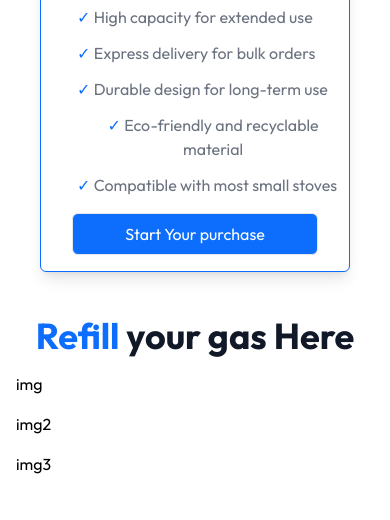
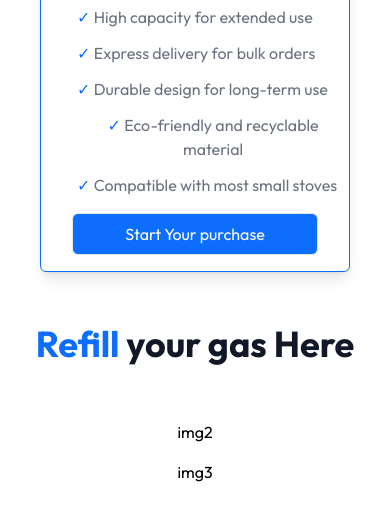
Before and after one commit to gasbygasplc/Supply-Chain-Management-for-Gas-By-Bas-PLC, a React (Vite) app in the folder frontend/: page / in a window 390 px wide. Shown: the part 1884-2404 px from the top of the page. Built offline with nearby package versions, Linux system fonts and the light colour scheme.

Commit message:
Refactor GasRequest component layout for improved responsiveness and styling

```diff
--- a/frontend/src/Components/GasRequest.jsx
+++ b/frontend/src/Components/GasRequest.jsx
@@ -6,16 +6,24 @@ const GasRequest = () => {
 
     <section id='gas-request' className=' w-full'>
 
-        <h1 className='py-4 mt-4 text-4xl font-bold text-center text-gray-900 sm:text-4xl'><span className='text-primary'>Refill</span> your gas Here </h1>
+        <h1 className='py-6 mt-4 text-4xl font-bold text-center text-gray-900 sm:text-4xl'><span className='text-primary'>Refill</span> your gas Here </h1>
 
-        <div className='grid grid-cols-1 md:grid-cols-3 gap-4'>
+        <div className='flex flex-col md:flex-row justify-between items-center gap-4 px-4 py-4 bg-white rounded-lg md:px-8 md:py-8 md:gap-8'>
 
 
             {/* Gas type */}
 
-            <div>
+            <div className=''>
 
-                <h1>img</h1>
+                <div>
+
+
+                </div>
+
+                <div>
+
+
+                </div>
 
             </div>
 
```
